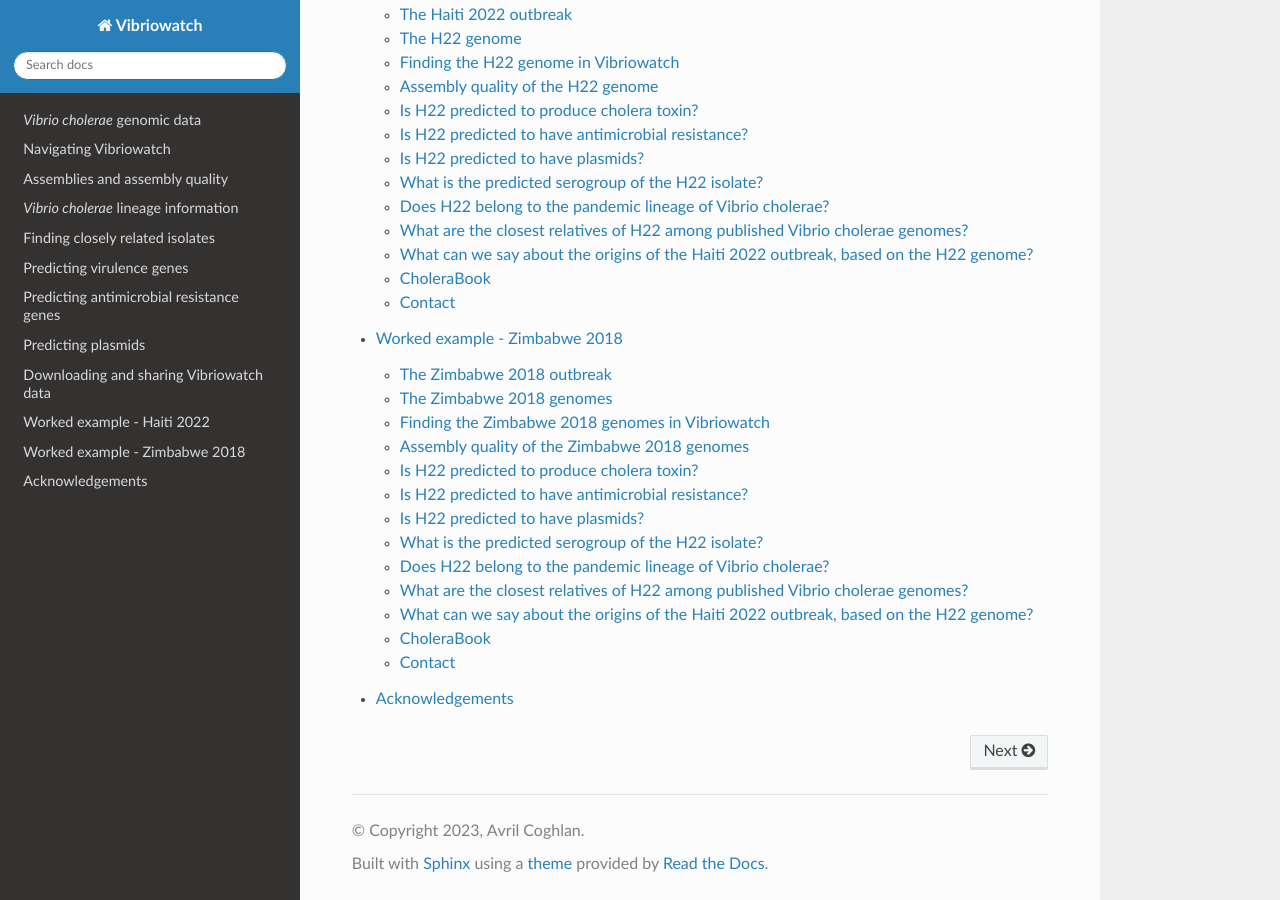
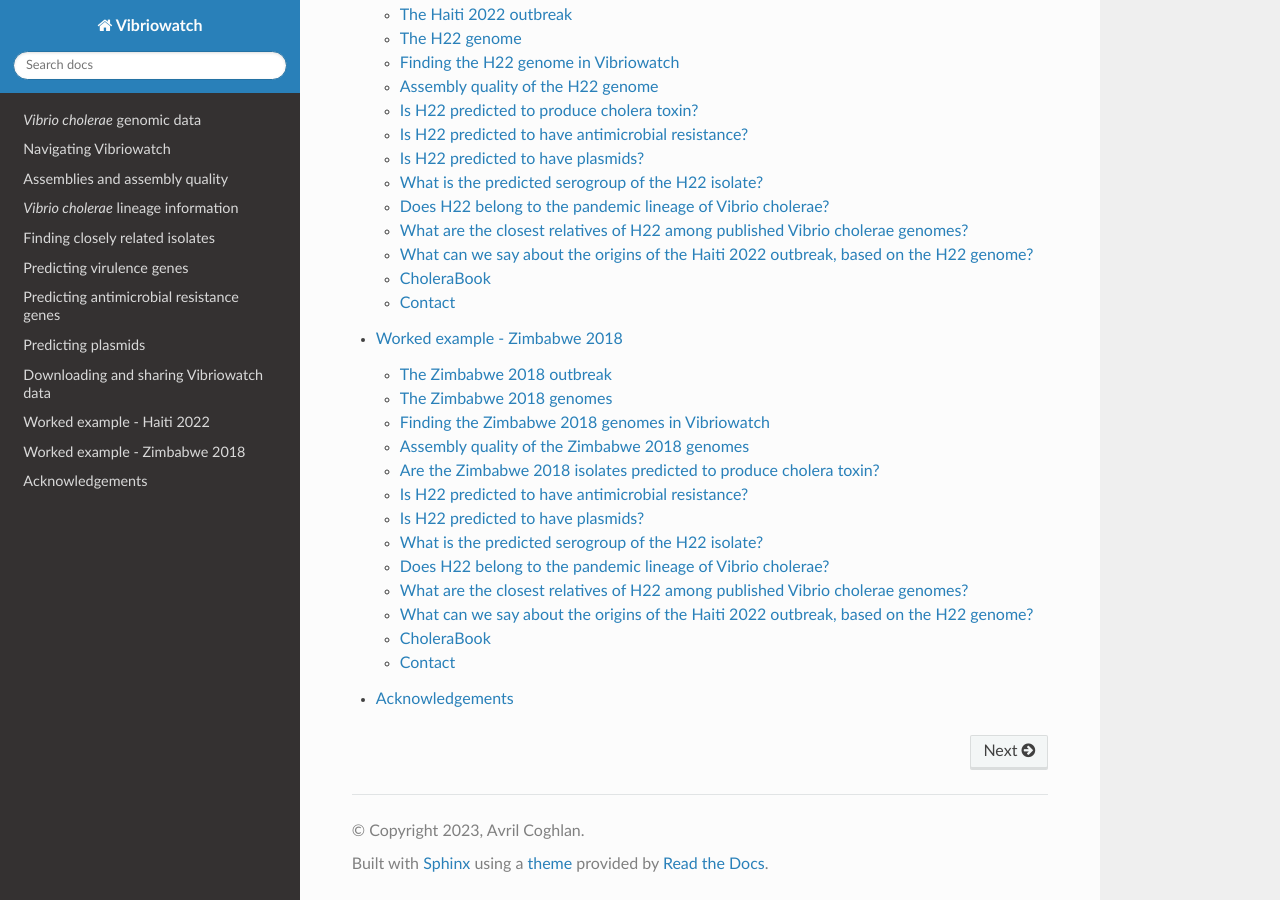
Before and after one commit to avrilcoghlan/vibriowatch, a Sphinx documentation site: the page built from docs/source/index.rst, in a window 1280 px wide and 900 px high, scrolled down 3457 px. Built offline with Sphinx 7.4.7 and the Read the Docs theme 3.1.0, drawn with Linux system fonts in a browser that asks for light colours.

Commit message:
Update zimbabwe2018.rst

```diff
--- a/docs/source/zimbabwe2018.rst
+++ b/docs/source/zimbabwe2018.rst
@@ -103,18 +103,18 @@
 
 .. _list of the Zimbabwe 2018 genomes: https://pathogen.watch/genomes/all?collection=e3l0zdw22pbb-vibriowatch-collection-mashe-et-al-2020&organismId=666
 
-Is H22 predicted to produce cholera toxin?
-------------------------------------------
+Are the Zimbabwe 2018 isolates predicted to produce cholera toxin?
+------------------------------------------------------------------
 
 Cholera is a disease characterised by acute watery diarrhoea, and the diarrhoea symptoms are mainly caused by the cholera toxin (Ctx) that is secreted
 by *V. cholerae*. Therefore, cholera toxin is considered the primary virulence factor of *V. cholerae*. Practically all isolates of the current pandemic lineage
 of *V. cholerae*, the 7PET lineage, carry the genes for cholera toxin (genes *ctxA* and *ctxB*) and produce cholera toxin. However, many isolates of other
 (non-pandemic) lineages of *V. cholerae* do not carry the genes for cholera toxin, and so do not produce cholera toxin.
 
-To find out whether the H22 isolate carries the genes for cholera toxin, and so is predicted to produce cholera toxin, we can look at the "Virulence" section
-of the genome report page for H22:
+To find out whether the YA00122542 isolate carries the genes for cholera toxin, and so is predicted to produce cholera toxin, we can look at the "Virulence" section
+of the genome report page for YA00122542:
 
-.. image:: Picture121.png
+.. image:: Picture153.png
   :width: 550
 
 You can see that there is a tick next to "ctxA" and "ctxB" so H22 is predicted to carry the cholera toxin genes and so to produce cholera toxin.
```
